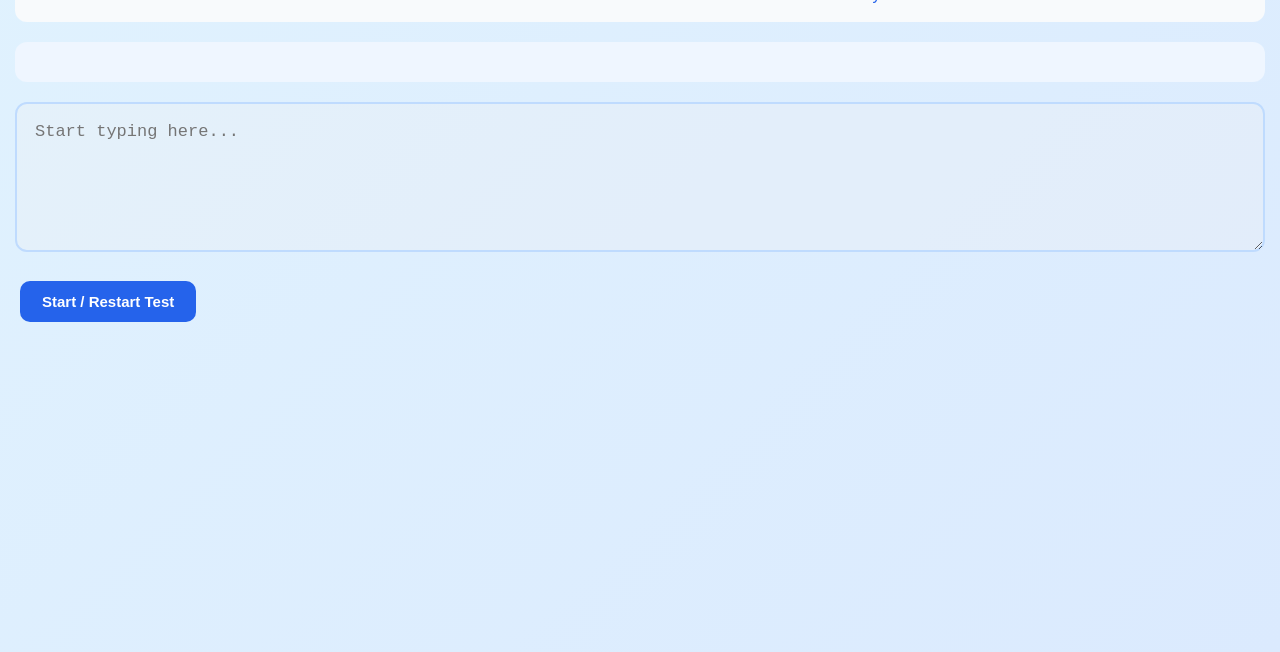
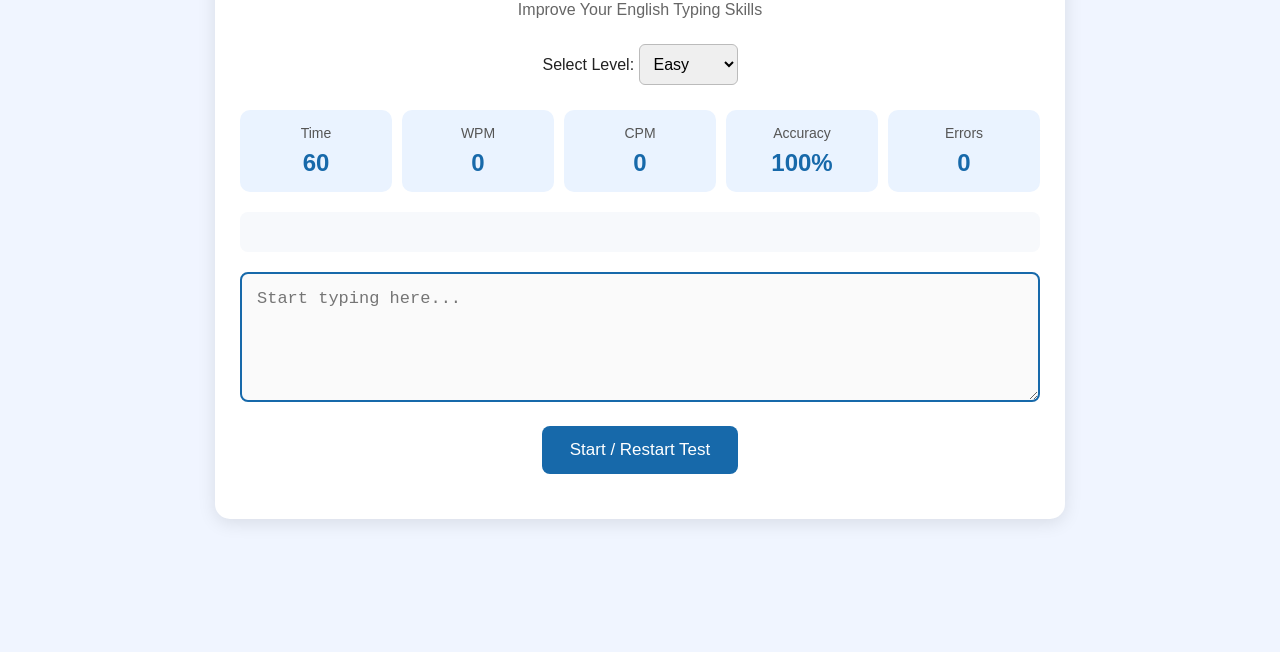
Before and after one commit to waqaralishah688-glitch/daily-typing-academy, a plain HTML site: page index.html in a window 1280 px wide. Shown: the part 148-800 px from the top of the page. Drawn offline with Linux system fonts and the light colour scheme.

Commit message:
Update style.css

```diff
--- a/style.css
+++ b/style.css
@@ -1,132 +1,146 @@
+
 * {
-  margin: 0;
-  padding: 0;
   box-sizing: border-box;
 }
 
 body {
+  margin: 0;
+  padding: 20px;
   font-family: Arial, sans-serif;
-  background: linear-gradient(135deg, #e0f2fe, #dbeafe);
-  min-height: 100vh;
-  padding: 30px 15px;
-  color: #1e293b;
+  background: #f0f5ff;
+  color: #222;
 }
 
-.typing-app {
-  max-width: 750px;
+.container {
+  max-width: 850px;
   margin: 30px auto;
+  padding: 25px;
   background: white;
-  padding: 35px;
-  border-radius: 20px;
-  box-shadow: 0 10px 35px rgba(0,0,0,.1);
+  border-radius: 15px;
+  box-shadow: 0 4px 18px rgba(0,0,0,0.1);
   text-align: center;
 }
 
 h1 {
-  color: #2563eb;
-  font-size: 32px;
-  margin-bottom: 12px;
+  color: #1769aa;
+  margin-bottom: 8px;
 }
 
-h2 {
-  font-size: 18px;
-  color: #64748b;
-  margin-bottom: 25px;
+.subtitle {
+  color: #666;
 }
 
-.levels {
-  display: flex;
-  justify-content: center;
-  gap: 12px;
-  margin-bottom: 25px;
-  flex-wrap: wrap;
+.settings {
+  margin: 25px 0;
 }
 
-button {
-  border: none;
-  background: #2563eb;
-  color: white;
-  padding: 12px 22px;
-  border-radius: 10px;
-  font-size: 15px;
-  font-weight: bold;
-  cursor: pointer;
-  margin: 5px;
+select {
+  padding: 10px;
+  border: 1px solid #bbb;
+  border-radius: 6px;
+  font-size: 16px;
 }
 
-button:hover {
-  background: #1d4ed8;
+.stats {
+  display: grid;
+  grid-template-columns: repeat(5, 1fr);
+  gap: 10px;
+  margin: 20px 0;
 }
 
-#passage {
-  background: #eff6ff;
+.stat {
+  background: #eaf3ff;
+  padding: 15px 5px;
+  border-radius: 10px;
+}
+
+.stat span {
+  display: block;
+  color: #555;
+  font-size: 14px;
+  margin-bottom: 8px;
+}
+
+.stat strong {
+  font-size: 24px;
+  color: #1769aa;
+}
+
+.passage {
+  text-align: left;
+  background: #f7f9fc;
   padding: 20px;
-  border-radius: 12px;
-  font-size: 19px;
-  line-height: 1.7;
-  margin-bottom: 20px;
-  color: #1e40af;
+  border-radius: 8px;
+  line-height: 1.9;
+  font-size: 18px;
+  margin: 20px 0;
+  overflow-wrap: anywhere;
+}
+
+.passage span.correct {
+  color: green;
+}
+
+.passage span.incorrect {
+  color: red;
+  background: #ffe0e0;
 }
 
 textarea {
   width: 100%;
-  min-height: 150px;
-  padding: 18px;
-  border: 2px solid #bfdbfe;
-  border-radius: 12px;
+  min-height: 130px;
+  padding: 15px;
   font-size: 17px;
+  border: 2px solid #1769aa;
+  border-radius: 8px;
   resize: vertical;
-  outline: none;
-  margin-bottom: 20px;
 }
 
-textarea:focus {
-  border-color: #2563eb;
+button {
+  margin-top: 20px;
+  padding: 14px 28px;
+  background: #1769aa;
+  color: white;
+  border: none;
+  border-radius: 8px;
+  font-size: 17px;
+  cursor: pointer;
 }
 
-.stats {
-  display: flex;
-  justify-content: space-around;
-  gap: 10px;
-  flex-wrap: wrap;
-  background: #f8fafc;
-  padding: 18px;
-  border-radius: 12px;
-  margin-bottom: 20px;
+button:hover {
+  background: #0d4f85;
 }
 
-.stats p {
-  font-size: 16px;
-  font-weight: bold;
-}
-
-.stats span {
-  color: #2563eb;
-}
-
-.final-result {
-  background: #eff6ff;
-  padding: 22px;
-  border-radius: 12px;
-  margin-top: 25px;
-  line-height: 2;
-}
-
-.final-result h2 {
-  color: #2563eb;
-  margin-bottom: 10px;
+#result {
+  color: #1769aa;
+  font-size: 21px;
+  margin-top: 20px;
 }
 
 @media (max-width: 600px) {
-  .typing-app {
-    padding: 22px 15px;
+  body {
+    padding: 10px;
   }
 
-  h1 {
-    font-size: 25px;
+  .container {
+    margin: 10px auto;
+    padding: 15px;
   }
 
   .stats {
-    flex-direction: column;
+    grid-template-columns: repeat(2, 1fr);
   }
+
+  .stat:last-child {
+    grid-column: span 2;
   }
+
+  .stat strong {
+    font-size: 21px;
+  }
+
+  .passage {
+    font-size: 16px;
+    padding: 14px;
+  }
+}
```
